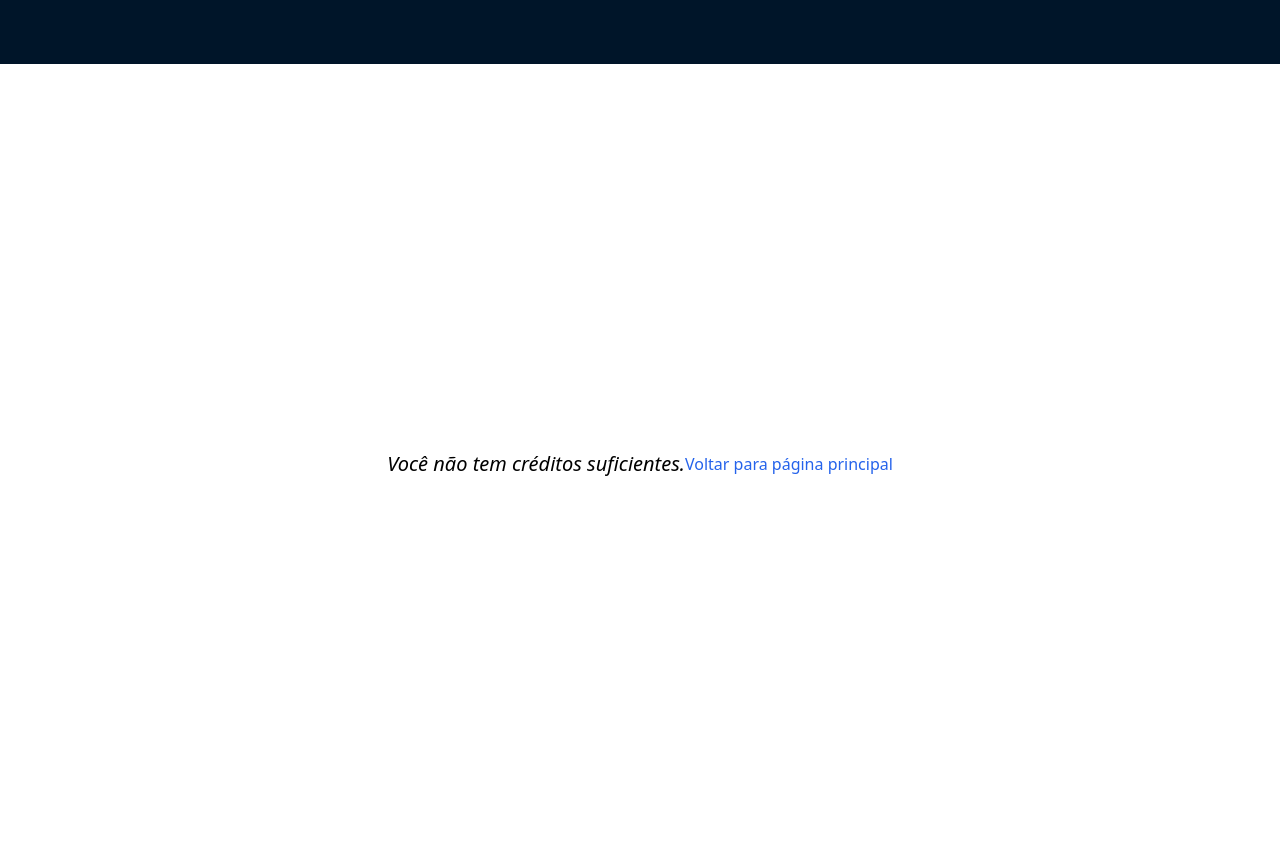
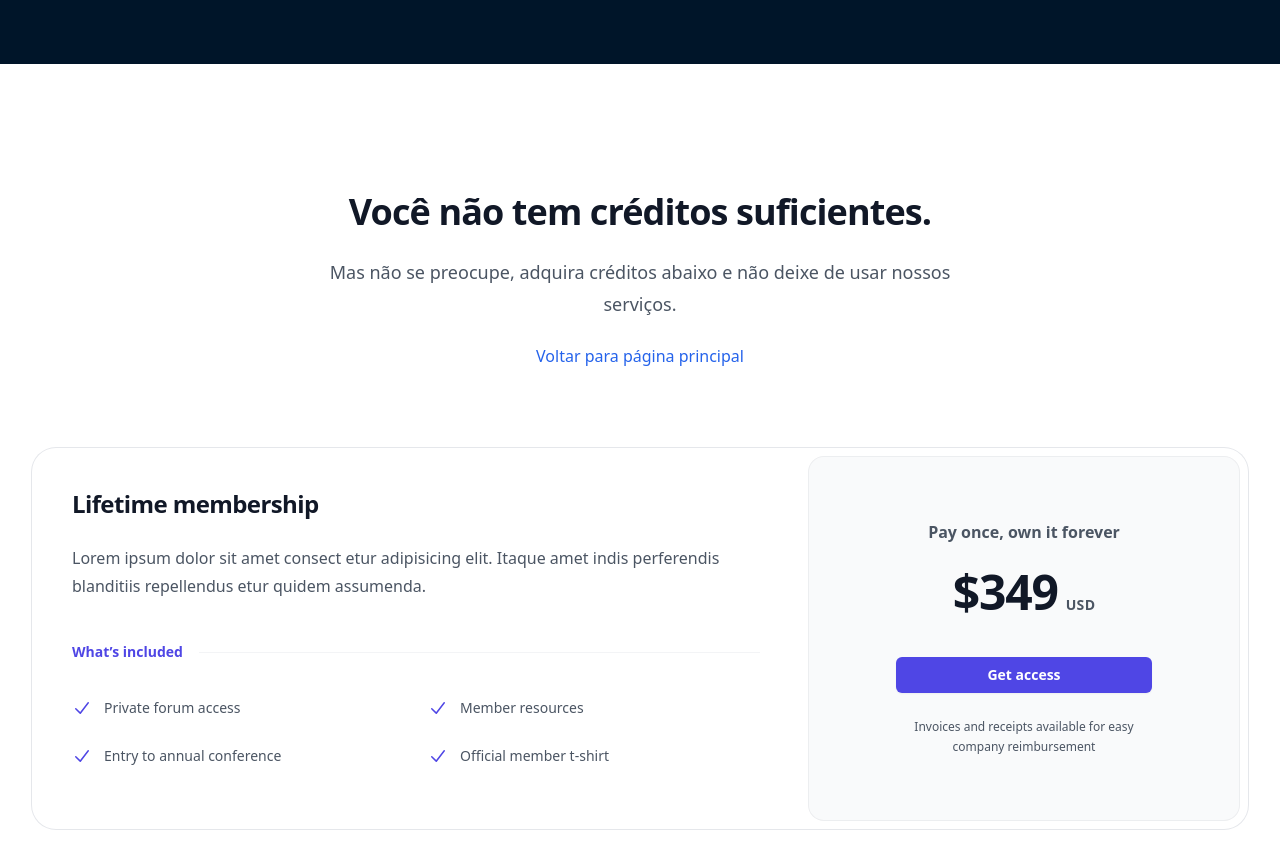
Before and after one commit to Potatos-team/potts_website, a React (Create React App) app: page /forbidden in a window 1280 px wide. Shown: the top 868 px of the page. Built offline with nearby package versions, Linux system fonts and the light colour scheme.

Commit message:
Tela forbidden

```diff
--- /dev/null
+++ b/src/components/content/Forbidden/CheckoutCredits.jsx
@@ -0,0 +1,70 @@
+import { CheckIcon } from '@heroicons/react/20/solid'
+
+const includedFeatures = [
+    'Private forum access',
+    'Member resources',
+    'Entry to annual conference',
+    'Official member t-shirt',
+]
+
+export default function CheckoutCredits() {
+    return (
+        <div className="bg-white py-24 sm:py-32">
+            <div className="mx-auto max-w-7xl px-6 lg:px-8">
+                <div className="mx-auto max-w-2xl sm:text-center">
+                    <h2 className="text-3xl font-bold tracking-tight text-gray-900 sm:text-4xl">Você não tem créditos suficientes.</h2>
+                    <p className="mt-6 text-lg leading-8 text-gray-600">
+                        Mas não se preocupe, adquira créditos abaixo e não deixe de usar nossos serviços.
+                    </p>
+                </div>
+                <div className='mt-6 flex justify-center'>
+                    <p><a href="https://processosemadvogado.com.br/" className="text-blue-600"> Voltar para página principal</a></p>
+                </div>
+                <div className="mx-auto mt-16 max-w-2xl rounded-3xl ring-1 ring-gray-200 sm:mt-20 lg:mx-0 lg:flex lg:max-w-none">
+                    <div className="p-8 sm:p-10 lg:flex-auto">
+                        <h3 className="text-2xl font-bold tracking-tight text-gray-900">Lifetime membership</h3>
+                        <p className="mt-6 text-base leading-7 text-gray-600">
+                            Lorem ipsum dolor sit amet consect etur adipisicing elit. Itaque amet indis perferendis blanditiis
+                            repellendus etur quidem assumenda.
+                        </p>
+                        <div className="mt-10 flex items-center gap-x-4">
+                            <h4 className="flex-none text-sm font-semibold leading-6 text-indigo-600">What’s included</h4>
+                            <div className="h-px flex-auto bg-gray-100" />
+                        </div>
+                        <ul
+                            role="list"
+                            className="mt-8 grid grid-cols-1 gap-4 text-sm leading-6 text-gray-600 sm:grid-cols-2 sm:gap-6"
+                        >
+                            {includedFeatures.map((feature) => (
+                                <li key={feature} className="flex gap-x-3">
+                                    <CheckIcon className="h-6 w-5 flex-none text-indigo-600" aria-hidden="true" />
+                                    {feature}
+                                </li>
+                            ))}
+                        </ul>
+                    </div>
+                    <div className="-mt-2 p-2 lg:mt-0 lg:w-full lg:max-w-md lg:flex-shrink-0">
+                        <div className="rounded-2xl bg-gray-50 py-10 text-center ring-1 ring-inset ring-gray-900/5 lg:flex lg:flex-col lg:justify-center lg:py-16">
+                            <div className="mx-auto max-w-xs px-8">
+                                <p className="text-base font-semibold text-gray-600">Pay once, own it forever</p>
+                                <p className="mt-6 flex items-baseline justify-center gap-x-2">
+                                    <span className="text-5xl font-bold tracking-tight text-gray-900">$349</span>
+                                    <span className="text-sm font-semibold leading-6 tracking-wide text-gray-600">USD</span>
+                                </p>
+                                <a
+                                    href="https://processosemadvogado.com.br/"
+                                    className="mt-10 block w-full rounded-md bg-indigo-600 px-3 py-2 text-center text-sm font-semibold text-white shadow-sm hover:bg-indigo-500 focus-visible:outline focus-visible:outline-2 focus-visible:outline-offset-2 focus-visible:outline-indigo-600"
+                                >
+                                    Get access
+                                </a>
+                                <p className="mt-6 text-xs leading-5 text-gray-600">
+                                    Invoices and receipts available for easy company reimbursement
+                                </p>
+                            </div>
+                        </div>
+                    </div>
+                </div>
+            </div>
+        </div>
+    )
+}
--- a/src/components/content/Forbidden/ForbiddenPage.jsx
+++ b/src/components/content/Forbidden/ForbiddenPage.jsx
@@ -1,18 +1,44 @@
 import React from 'react';
-import { Breadcrumb, Layout, Menu, theme } from 'antd';
-const { Header, Content } = Layout;
+import { Layout, Result } from 'antd';
+import CheckoutCredits from './CheckoutCredits';
+const { Header } = Layout;
 export default function ForbiddenPage() {
     return (
         <>
-
             <Header style={{ display: 'flex', alignItems: 'center' }}>
                 <div className="demo-logo" />
-                </Header>
+            </Header>
 
-        <div className="h-screen flex items-center justify-center">
+
+            <CheckoutCredits />
+
+            {/* <div className="h-screen flex items-center justify-center">
+                <Result
+                    status="404"
+                title="404"
+                subTitle="Sorry, the page you visited does not exist."
+                extra={<Button type="primary">Back Home</Button>}
+                />
+                <main className="grid min-h-full place-items-center bg-white px-6 py-24 sm:py-32 lg:px-8">
+                    <div className="text-center">
+
+                        <h1 className="mt-4 text-3xl font-bold tracking-tight text-gray-900 sm:text-5xl">Você não tem créditos suficientes.</h1>3
+                        <div className="mt-10 flex items-center justify-center gap-x-6">
+                            <a
+                                href="https://processosemadvogado.com.br/"
+                                className="rounded-md bg-indigo-600 px-3.5 py-2.5 text-sm font-semibold text-white shadow-sm hover:bg-indigo-500 focus-visible:outline focus-visible:outline-2 focus-visible:outline-offset-2 focus-visible:outline-indigo-600"
+                            >
+                                Voltar para página principal
+                            </a>
+                            <a href="#" className="text-sm font-semibold text-gray-900">
+                                Contact support <span aria-hidden="true">&rarr;</span>
+                            </a>
+                        </div>
+                    </div>
+                </main>
                 <h1 className="italic text-xl">Você não tem créditos suficientes. </h1>
                 <p><a href="https://processosemadvogado.com.br/" className="text-blue-600"> Voltar para página principal</a></p>
-        </div>
+            </div> */}
 
         </>
     )
--- a/src/components/content/ReusableComponents/Header.jsx
+++ b/src/components/content/ReusableComponents/Header.jsx
@@ -3,7 +3,6 @@ import { Breadcrumb, Layout, Menu, theme } from 'antd';
 import Petition from '../Petition/Petition';
 import CallToAction from '../CallToAction/CallToAction';
 import PetitionRequest from '../PetitionRequest/PetitionRequest';
-import ResultGeneratedPetition from '../GeneratedPetition/ResultGeneratedPetition';
 
 const { Header, Content } = Layout;
 
```
